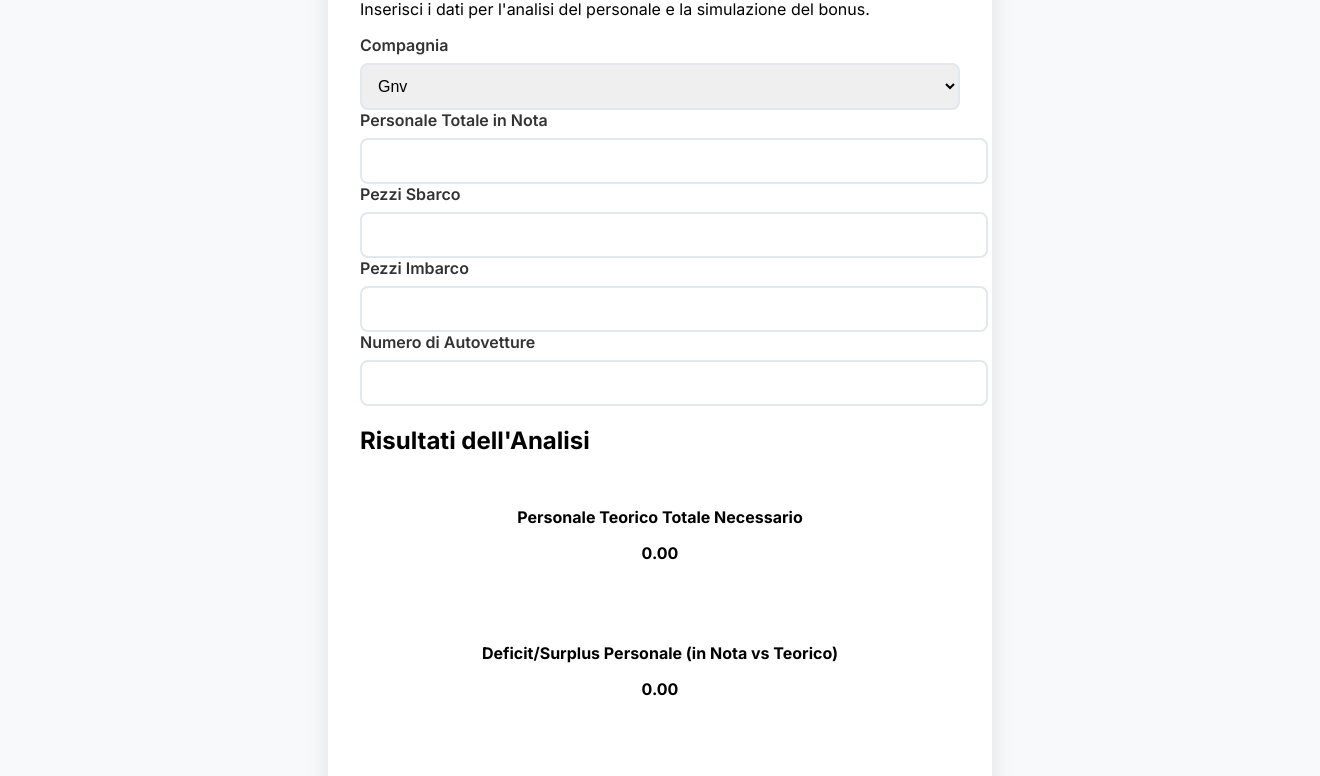
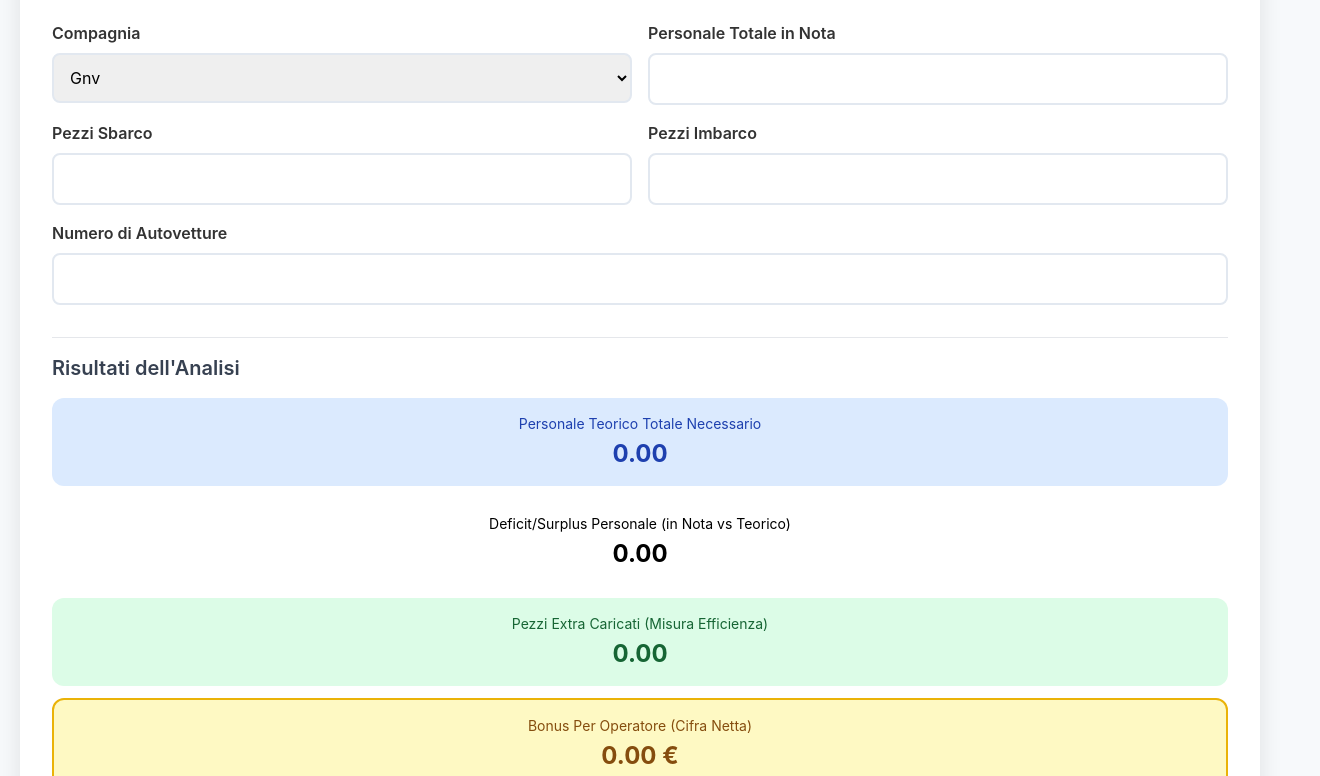
Before and after one commit to clp2021/calcolatoreclp, a plain HTML site: page index.html in a window 1280 px wide. Shown: the part 135-911 px from the top of the page, 1320 px wide, since content can reach past the window. Drawn offline with nearby package versions, Linux system fonts and the light colour scheme.

Commit message:
Update HTML structure and content for calculator

```diff
--- a/index.html
+++ b/index.html
@@ -1,15 +1,15 @@
 <!DOCTYPE html>
 <html lang="it">
 <head>
-    <meta charset="UTF-8">
-    <meta name="viewport" content="width=device-width, initial-scale=1, maximum-scale=1">
-    <title>Calcolatore CLP</title>
+    <meta charset="UTF-8" />
+    <meta name="viewport" content="width=device-width, initial-scale=1, maximum-scale=1" />
+    <title>Calcolo Efficienza e Bonus</title>
 
-    <!-- Collegamento al tuo CSS -->
-    <link rel="stylesheet" href="style.css">
+    <!-- Tailwind CDN -->
+    <script src="https://cdn.tailwindcss.com"></script>
 
-    <!-- Font Inter -->
-    <link href="https://fonts.googleapis.com/css2?family=Inter:wght@300;400;600;700&display=swap" rel="stylesheet">
+    <!-- Collegamento al CSS -->
+    <link rel="stylesheet" href="style.css" />
 </head>
 
 <body>
@@ -79,7 +79,7 @@
 
 </div>
 
-<!-- Collegamento al tuo JavaScript -->
+<!-- Collega il tuo script -->
 <script src="script.js"></script>
 
 </body>
```
Lines whose indentation alone changed are shown as unchanged.
